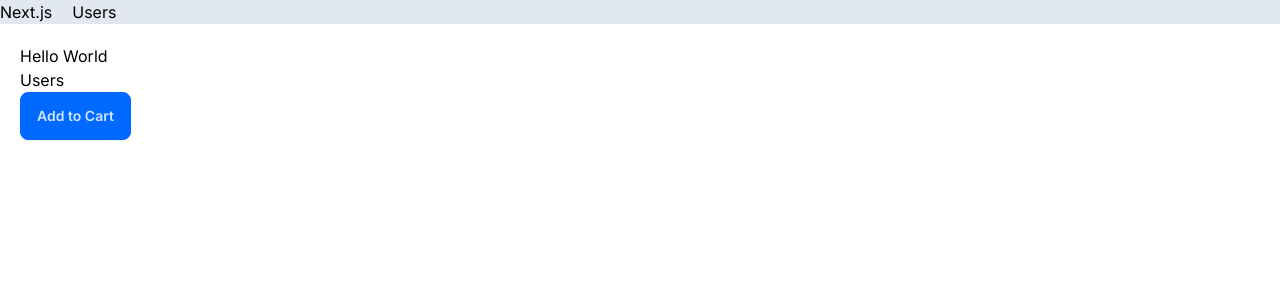
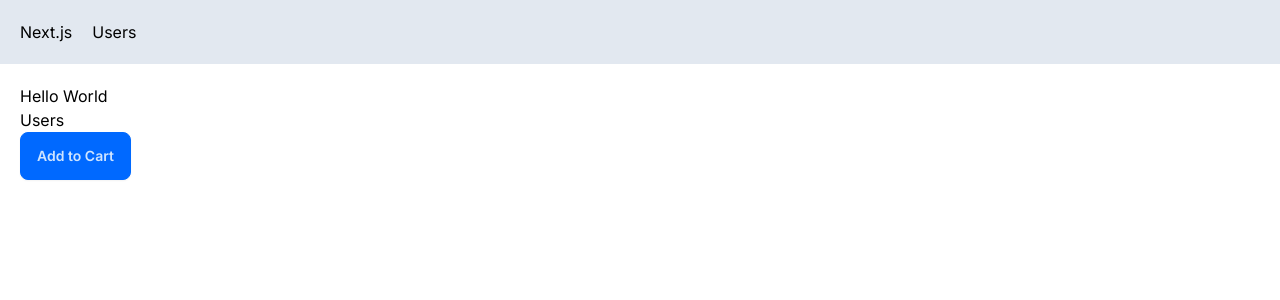
Before and after one commit to Otacon2024/Next-TypeScript, a Next.js app: page / in a window 1280 px wide. Shown: the top 300 px of the page. Built offline with nearby package versions, Linux system fonts and the light colour scheme.

Commit message:
Minor change

```diff
--- a/app/NavBar.tsx
+++ b/app/NavBar.tsx
@@ -3,7 +3,7 @@ import React from "react";
 
 const NavBar = () => {
   return (
-    <div className="flex bg-slate-200">
+    <div className="flex bg-slate-200 p-5">
       <Link href="/" className="mr-5">
         Next.js
       </Link>
```
